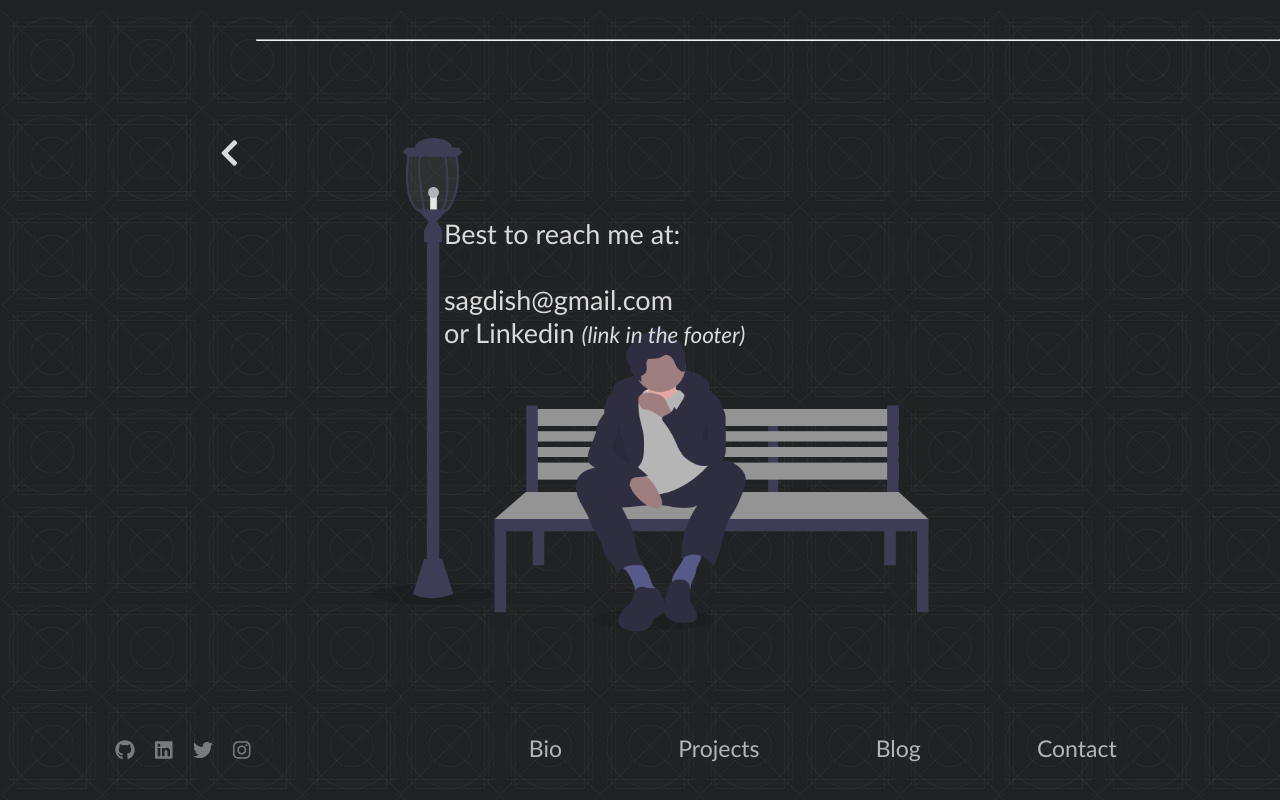
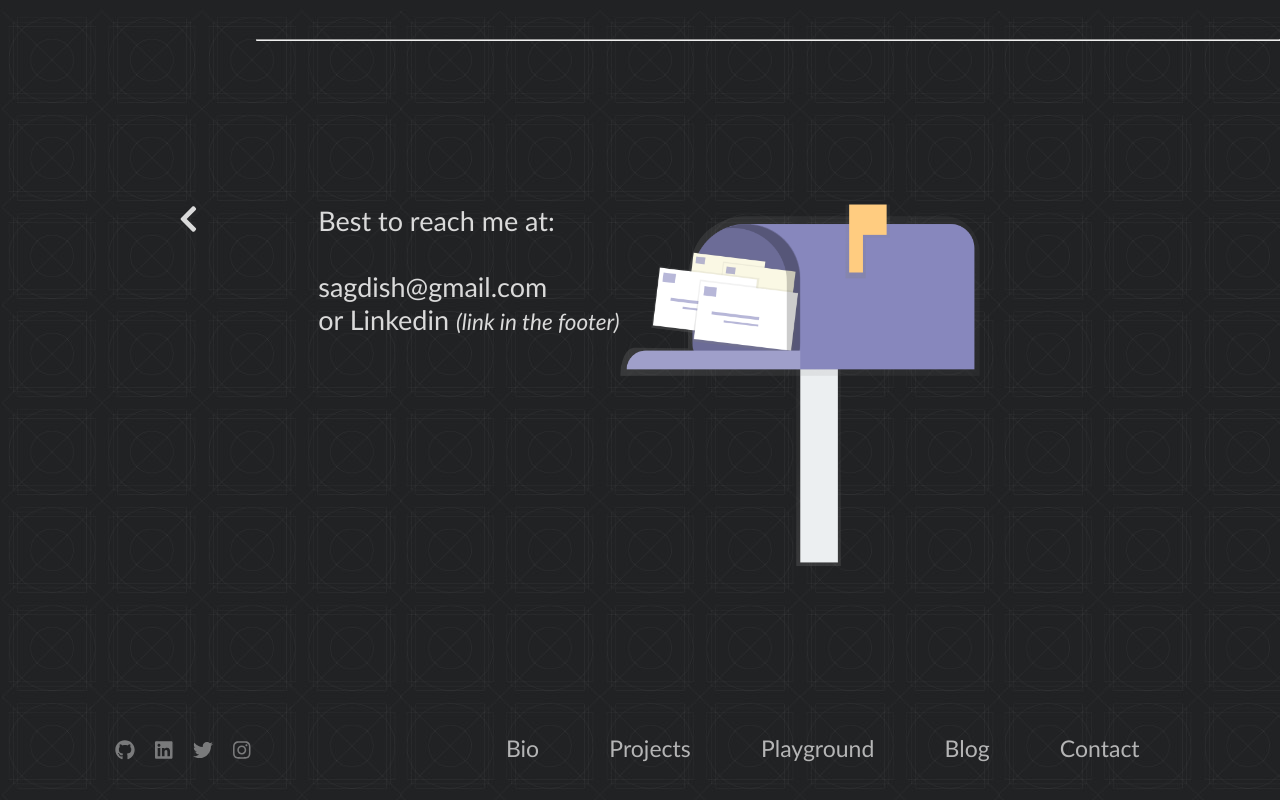
Before and after one commit to sagdish/dev-portfolio, a React (Create React App) app: page /contact in a window 1280 px wide. Built offline with nearby package versions, Linux system fonts and the light colour scheme.

Commit message:
navigation btn wider and font smalles

```diff
--- a/src/components/Footer.js
+++ b/src/components/Footer.js
@@ -44,6 +44,7 @@ function Footer(props) {
         (<div className='pages-title'>
           <Link style={{textDecoration: 'none'}} to='/about'><h3>Bio</h3></Link>
           <Link style={{textDecoration: 'none'}} to='/projects'><h3>Projects</h3></Link>
+          <Link style={{textDecoration: 'none'}} to='/play'><h3>Playground</h3></Link>
           <Link style={{textDecoration: 'none'}} to='/blog'><h3>Blog</h3></Link>
           <Link style={{textDecoration: 'none'}} to='/contact'><h3>Contact</h3></Link>
         </div>)
--- a/src/components/styles.js
+++ b/src/components/styles.js
@@ -22,12 +22,12 @@ const Container = styled(animated.div)`
 const Item = styled(animated.div)`
   // position: absolute;
   cursor: pointer;
-  width: 100%;
+  width: 105%;
   height: 45px;
   background: #343538;
   text-decoration: none;
   color: white;
-  font-size: 20px;
+  font-size: 18px;
   text-align: center;
   line-height: 45px;
   vertical-align: middle;
--- a/src/pages/Contact.js
+++ b/src/pages/Contact.js
@@ -4,7 +4,7 @@ import { faChevronLeft } from '@fortawesome/free-solid-svg-icons'
 import { Link } from 'react-router-dom';
 import Fade from 'react-reveal/Fade';
 
-import thinking from '../img/thinking.png'
+import mail_box from '../img/mail_box.png'
 import './style.css'
 import '../App.css'
 
@@ -21,9 +21,14 @@ function Contact(props) {
           </Link>
         </div>
 
-        <div style={{position: 'relative', display: 'flex', justifyContent: 'center'}}>
+        <div style={{
+            position: 'relative',
+            display: 'flex',
+            justifyContent: 'center',
+            flexFlow: 'row wrap',
+          }}>
           <div style={{
-            position: 'absolute',
+            // position: 'absolute',
             top: '16%',
             left: '25%',
             fontSize: '27px',
@@ -36,9 +41,9 @@ function Contact(props) {
            <br/>
            or Linkedin <small><i>(link in the footer)</i></small>
           </div>
-          <img src={thinking} alt='' style={{
+          <img src={mail_box} alt='' style={{
               height: 'auto',
-              width: '68%',
+              width: '40%',
               alignSelf: 'center',
             }}/>
         </div>
```
Also changed, not shown: src/img/mail_box.png (added).
